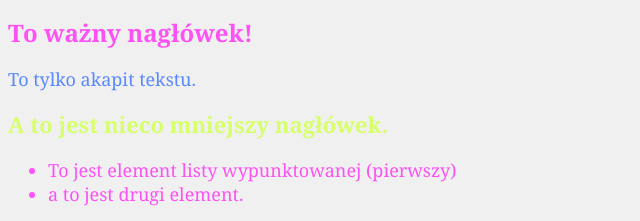
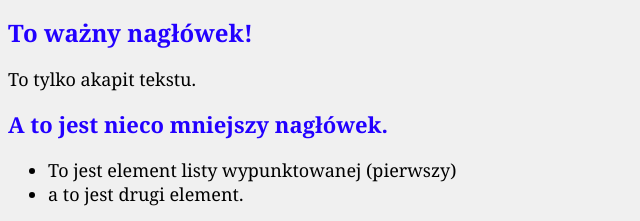
Before and after one commit to Maciej27/web, a plain HTML site: page index.html in a window 1280 px wide. Shown: the top 221 px of the page, without its empty margins (0-640 px from the left). Drawn offline with Linux system fonts and the light colour scheme.

Commit message:
Update style.css

```diff
--- a/style.css
+++ b/style.css
@@ -5,22 +5,42 @@ body {
     color: #333333; /* Kolor tła strony internetowej*/
 }
 h1 {
-    color: #fc51f4; /* Kolor nagłówka */
+    color: #2200ff; /* Kolor nagłówka */
     font-size: 24px; /* Rozmiar czcionki nagłówka */
     font-family: Georgia, serif; /* Rodzina czcionek używana w nagłówku */
 }
 p {
-    color: #5988FF;
+    color: #000000;
     font-size: 18px;
     font-family: Georgia, serif;
 }
 h2 {
-    color: #D6FF6B;
+    color: #2200ff;
     font-size: 22px;
     font-family: Georgia, serif;
 }
 ul {
-    color: #fc51f4;
+    color: #000000;
     font-size: 18px;
     font-family: Georgia, serif;
 }
+@keyframes color-change {
+    0% {
+      color: blue;
+    }
+
+    50% {
+      color: red;
+    }
+
+    100% {
+      color: blue;
+    }
+  }
+
+  h1:hover {
+    animation: color-change 3s infinite;
+  }
+  h2:hover {
+    animation: color-change 3s infinite;
+  }
```
